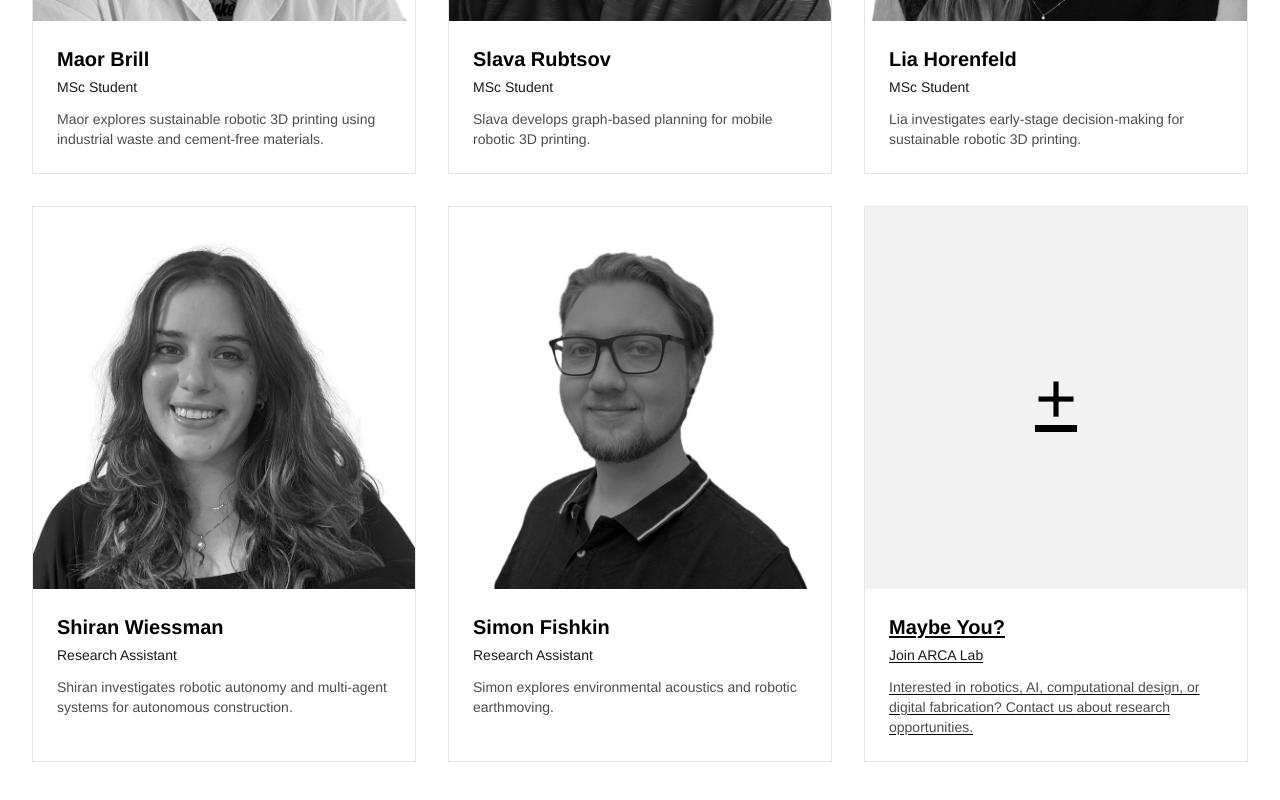
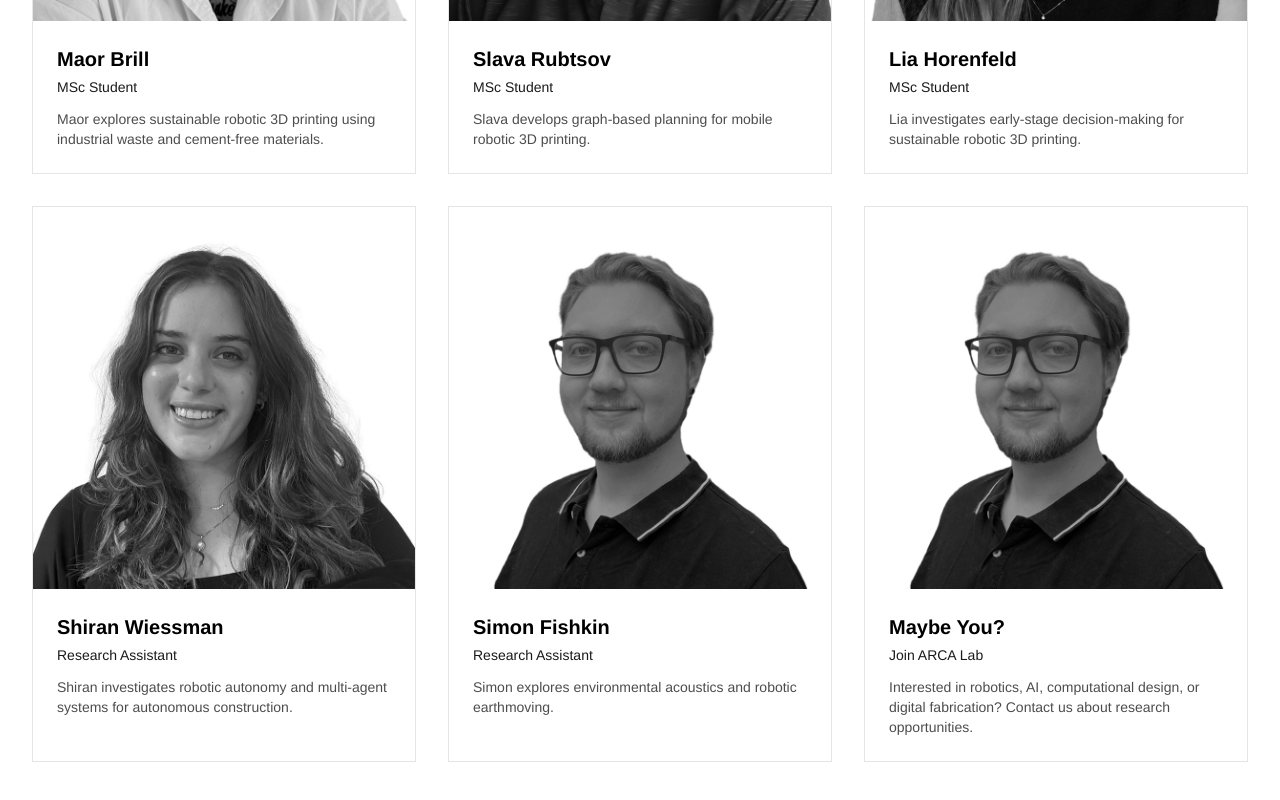
Before and after one commit to tomshaked/arcane-horizons, a React (Vite) app: page / in a window 1280 px wide. Shown: the part 8100-8900 px from the top of the page. Built offline with nearby package versions, Linux system fonts and the light colour scheme.

Commit message:
reverted TeamSection to previous version

```diff
--- a/src/components/TeamSection.tsx
+++ b/src/components/TeamSection.tsx
@@ -1,3 +1,4 @@
+
 import React from 'react';
 import Section from './Section';
 import { getAssetPath } from '@/utils/assetPaths';
@@ -74,67 +75,39 @@ const TeamSection = () => {
       name: 'Maybe You?',
       role: 'Join ARCA Lab',
       bio: 'Interested in robotics, AI, computational design, or digital fabrication? Contact us about research opportunities.',
-      href: '#contact',
-      isRecruitmentCard: true
+      image: '/assets/images/team/simon-fishkin.jpg'
     }
   ];
 
   return (
     <Section id="team" className="bg-background">
       <div className="mb-16 text-center">
-        <h2 className="font-display text-3xl md:text-4xl font-bold mb-4 animate-fade-in">
-          Our Team
-        </h2>
-
+        <h2 className="font-display text-3xl md:text-4xl font-bold mb-4 animate-fade-in">Our Team</h2>
         <p className="text-foreground/70 max-w-3xl mx-auto animate-fade-in">
           Bringing together experts in artificial intelligence, robotics, and engineering to push the boundaries of autonomous systems.
         </p>
       </div>
 
       <div className="grid grid-cols-1 sm:grid-cols-2 lg:grid-cols-3 gap-8">
-        {teamMembers.map((member, index) => {
-          const Card = member.href ? 'a' : 'div';
-
-          return (
-            <Card
-              key={member.name}
-              href={member.href}
+        {teamMembers.map((member, index) => (
+          <div
+            key={index}
             className="glass-panel overflow-hidden transition-all hover:translate-y-[-8px] group animate-fade-in"
             style={{ animationDelay: `${0.2 + index * 0.15}s` }}
           >
             <div className="aspect-square overflow-hidden">
-                {member.isRecruitmentCard ? (
-                  <div className="w-full h-full flex items-center justify-center bg-primary/5 transition-colors duration-500 group-hover:bg-primary/10">
-                    <span className="font-display text-7xl font-light text-primary">
-                      +
-                    </span>
-                  </div>
-                ) : (
               <div
                 className="w-full h-full bg-cover bg-center grayscale transition-all duration-500 group-hover:grayscale-0"
-                    style={{
-                      backgroundImage: `url(${getAssetPath(member.image)})`
-                    }}
+                style={{ backgroundImage: `url(${getAssetPath(member.image)})` }}
               />
-                )}
             </div>
-
             <div className="p-6">
-                <h3 className="font-display text-xl font-semibold mb-1 text-primary">
-                  {member.name}
-                </h3>
-
-                <p className="text-foreground/90 font-medium text-sm mb-3">
-                  {member.role}
-                </p>
-
-                <p className="text-foreground/70 text-sm">
-                  {member.bio}
-                </p>
+              <h3 className="font-display text-xl font-semibold mb-1 text-primary">{member.name}</h3>
+              <p className="text-foreground/90 font-medium text-sm mb-3">{member.role}</p>
+              <p className="text-foreground/70 text-sm">{member.bio}</p>
             </div>
-            </Card>
-          );
-        })}
+          </div>
+        ))}
       </div>
     </Section>
   );
```
Lines whose indentation alone changed are shown as unchanged.
